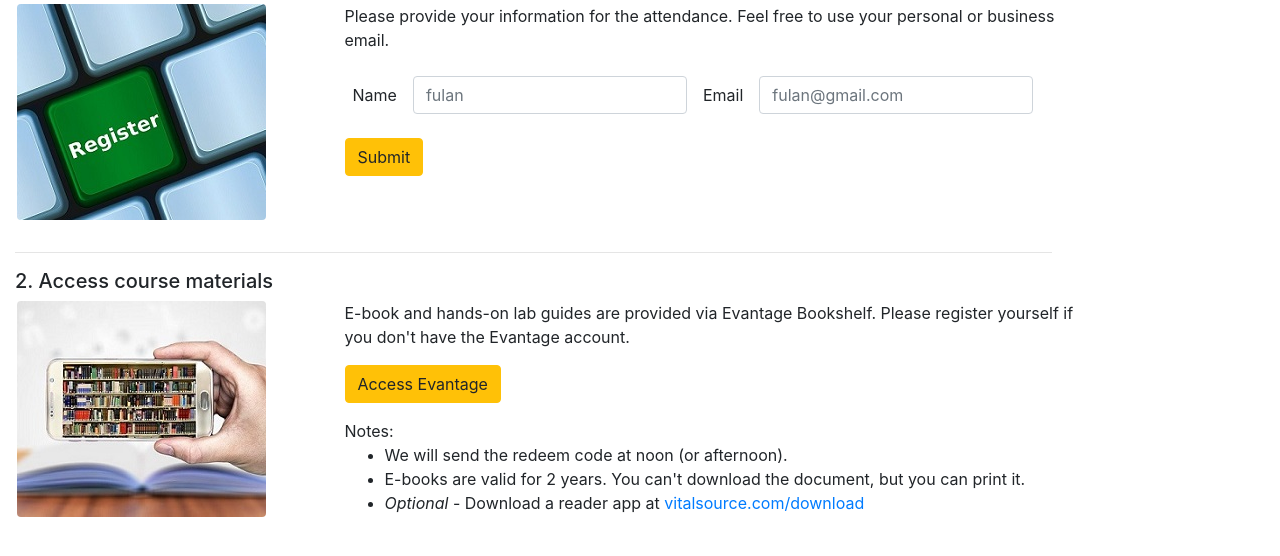
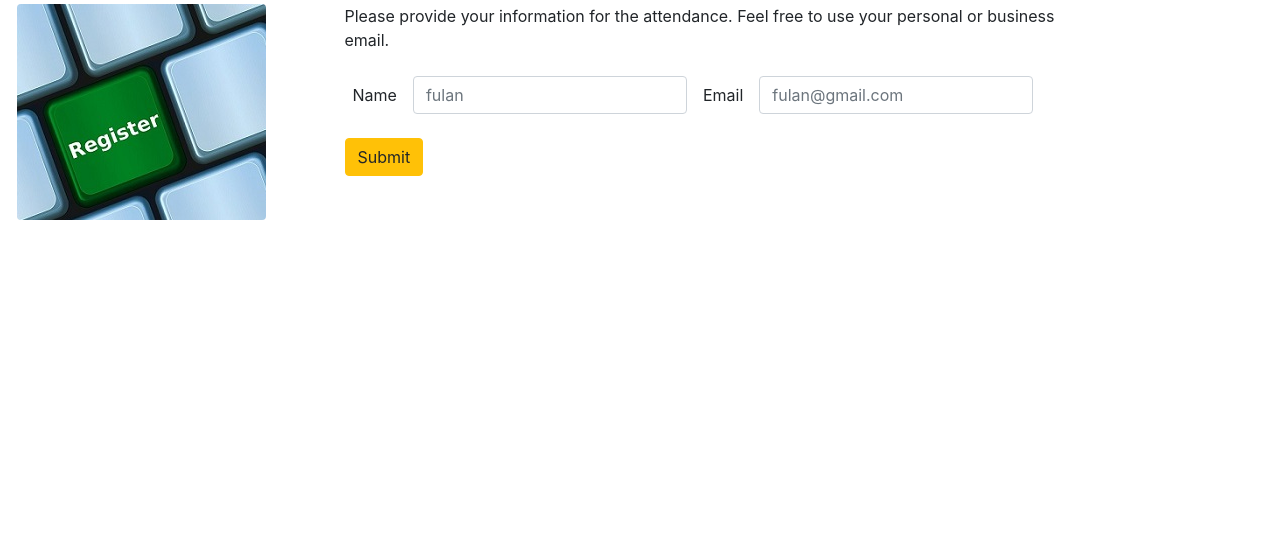
Before and after one commit to furqonm/python-flask-aws, a Flask app: template templates/base.html in a window 1280 px wide. Shown: the part 165-721 px from the top of the page. Run offline with Flask 2, Linux system fonts and the light colour scheme; the template is opened without the code that fills it, so the values that code supplies are empty; some libraries are stand-ins or nearby versions.

Commit message:
Update base.html

```diff
--- a/templates/base.html
+++ b/templates/base.html
@@ -67,33 +67,13 @@
     </form>
   </div>
 </div>
-
-<div class="col-lg-10">
-  <hr/>
-  <h5>2. Access course materials</h5>
-</div>
-<div class="row">
-  <div class="col-lg-3">
-    <p><img src="static/ebook.jpg" class="img rounded"/></p>
-  </div>
-  <div class="col-lg-7" >
-    <p>E-book and hands-on lab guides are provided via Evantage Bookshelf. Please register yourself if you don't have the Evantage account.</p>
-    <p><a href="https://evantage.gilmoreglobal.com" target="_blank" class="btn btn-warning" role="button" aria-pressed="true">Access Evantage</a></p>
-    Notes:
-    <ul>
-      <li>We will send the redeem code at noon (or afternoon).</li>
-      <li>E-books are valid for 2 years. You can't download the document, but you can print it.</li>
-      <li><i>Optional</i> - Download a reader app at <a href="http://vitalsource.com/download" target="_blank">vitalsource.com/download</a></li>
-    </ul>
-  </div>
-</div>
 <!--
   Aplikasi tidak akan menampilkan informasi lab berdasarkan parameter tertentu.
 -->
 {% if lab == true %}
 <div class="col-lg-10">
   <hr/>
-  <h5>3. Hands-On Labs</h5>
+  <h5>2. Hands-On Labs and Ebooks</h5>
 </div>
 <div class="row" >
   <div class="col-lg-3">
```
